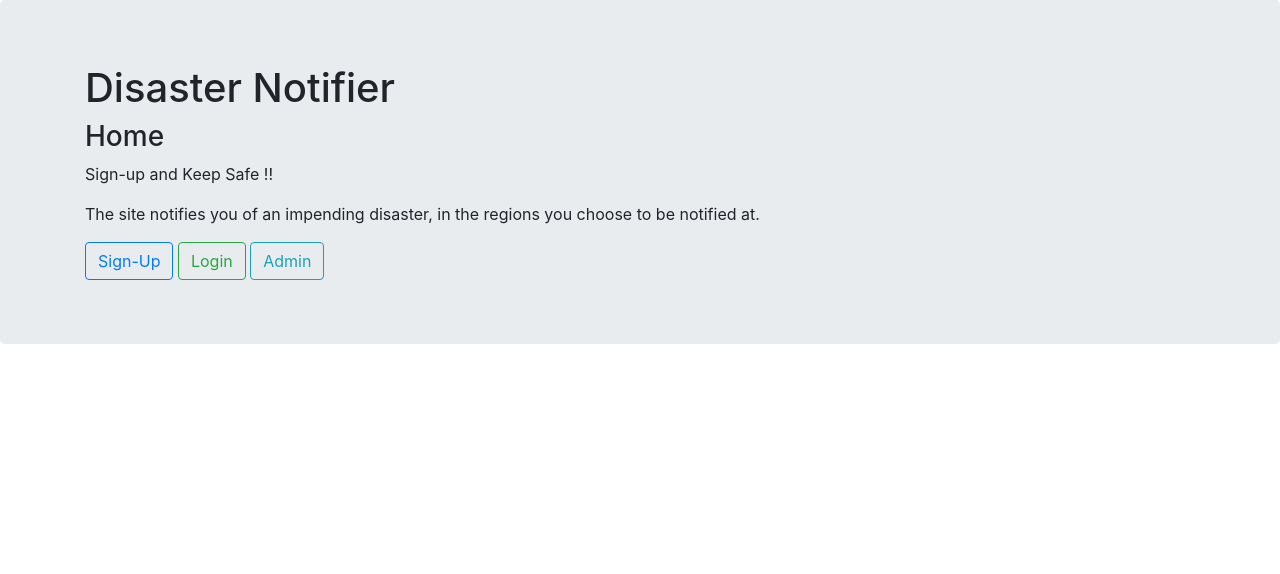
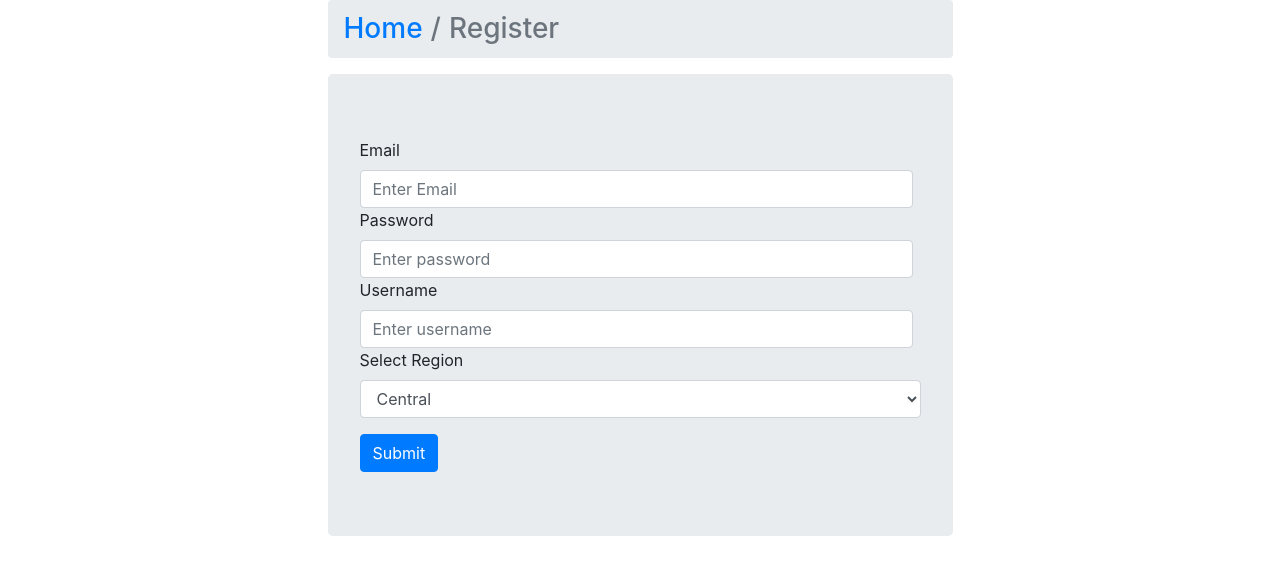
Before and after one commit to kagehina919/Disaster-Management, a React (Create React App) app in the folder frontend/: page /register in a window 1280 px wide. Shown: the top 574 px of the page. Built offline with nearby package versions, Linux system fonts and the light colour scheme.

Commit message:
Register and login pages added

```diff
--- a/frontend/package.json
+++ b/frontend/package.json
@@ -6,6 +6,8 @@
     "bootstrap": "^4.1.3",
     "react": "^16.5.2",
     "react-dom": "^16.5.2",
+    "react-router": "^4.3.1",
+    "react-router-dom": "^4.3.1",
     "react-scripts": "2.0.5",
     "reactstrap": "^6.5.0"
   },
--- a/frontend/src/App.js
+++ b/frontend/src/App.js
@@ -1,23 +1,18 @@
 import React, { Component } from 'react';
-import { Jumbotron, Container } from 'reactstrap';
-import { Button } from 'reactstrap';
+import { Route, Switch } from "react-router-dom";
+import Register from './components/register';
+import Login from './components/login';
+import Home from './components/home';
+
 
 class App extends Component {
   render () {
     return (
-      <div>
-        <Jumbotron >
-        <Container >
-          <h1>Disaster Notifier</h1>
-          <h3>Home</h3>
-          <p>Sign-up and Keep Safe !!</p>
-          <p>The site notifies you of an impending disaster, in the regions you choose to be notified at.</p>
-          <Button outline color="primary">Sign-Up</Button>{' '}
-          <Button outline color="success">Login</Button>{' '}
-          <Button outline color="info">Admin</Button>{' '}
-        </Container>
-        </Jumbotron>
-      </div>
+      <Switch>
+        <Route exact path='/' component={Home}/>
+        <Route path='/register' component={Register}/>
+        <Route path='/login' component={Login}/>
+    </Switch>
     );
   }
 }
--- /dev/null
+++ b/frontend/src/components/home.js
@@ -0,0 +1,29 @@
+import React, { Component } from 'react';
+import { Jumbotron, Container } from 'reactstrap';
+import { Button } from 'reactstrap';
+
+class Home extends Component {
+  render () {
+    return (
+    <div class="row">
+    <div class="col"></div>
+    <div class="col-6">
+        <Jumbotron >
+        <Container >
+          <h1>Disaster Notifier</h1>
+          <h3>Home</h3>
+          <p>Sign-up and Keep Safe !!</p>
+          <p>The site notifies you of an impending disaster, in the regions you choose to be notified at.</p>
+          <Button outline color="primary" href="/register" >Sign Up</Button>{' '}
+          <Button outline color="success" href="/login" >Login</Button>{' '}
+          <Button outline color="info">Admin</Button>{' '}
+        </Container>
+        </Jumbotron>
+    </div>
+    <div class="col"></div>
+    </div>
+    );
+  }
+}
+
+export default Home;
--- /dev/null
+++ b/frontend/src/components/login.js
@@ -0,0 +1,31 @@
+import React, { Component } from 'react';
+import { Button, Form, FormGroup, Label, Input, Breadcrumb, BreadcrumbItem } from 'reactstrap';
+
+class Login extends Component {
+  render() {
+    return (
+      <div class="row">
+        <div class="col"></div>
+        <div class="col-6">
+          <h3>
+            <Breadcrumb>
+              <BreadcrumbItem><a href="/">Home</a></BreadcrumbItem>
+              <BreadcrumbItem active>Login</BreadcrumbItem>
+            </Breadcrumb>
+          </h3>
+          <Form inline>
+            <FormGroup className="mb-2 mr-sm-2 mb-sm-0">
+              <Input type="email" name="email" id="exampleEmail" placeholder="Username" />
+            </FormGroup>
+            <FormGroup className="mb-2 mr-sm-2 mb-sm-0">
+              <Input type="password" name="password" id="examplePassword" placeholder="Password" />
+            </FormGroup>
+            <Button color="success">Login</Button>
+          </Form>
+        </div>
+        <div class="col"></div>
+      </div>
+    );
+  }
+}
+export default Login;
--- /dev/null
+++ b/frontend/src/components/register.js
@@ -0,0 +1,50 @@
+import React, { Component } from 'react';
+import { Jumbotron, Button, Form, FormGroup, Label, Input, Breadcrumb, BreadcrumbItem } from 'reactstrap';
+
+class Register extends Component {
+  render() {
+    return (
+    <div class="row">
+    <div class="col"></div>
+    <div class="col-6">
+    <h3>
+    <Breadcrumb>
+        <BreadcrumbItem><a href="/">Home</a></BreadcrumbItem>
+        <BreadcrumbItem active>Register</BreadcrumbItem>
+      </Breadcrumb>
+    </h3>
+    <Jumbotron>
+      <Form>
+        <FormGroup className="mb-2 mr-sm-2 mb-sm-0">
+          <Label for="exampleEmail" className="mr-sm-2">Email</Label>
+          <Input type="email" name="email" id="exampleEmail" placeholder="Enter Email" />
+        </FormGroup>
+        <FormGroup className="mb-2 mr-sm-2 mb-sm-0">
+          <Label for="examplePassword" className="mr-sm-2">Password</Label>
+          <Input type="password" name="password" id="examplePassword" placeholder="Enter password" />
+        </FormGroup>
+        <FormGroup className="mb-2 mr-sm-2 mb-sm-0">
+          <Label for="exampleUsername" className="mr-sm-2">Username</Label>
+          <Input type="username" name="username" id="exampleUsername" placeholder="Enter username" />
+        </FormGroup>
+        <FormGroup>
+          <Label for="exampleSelect">Select Region</Label>
+          <Input type="select" name="select" id="exampleSelect">
+            <option>Central</option>
+            <option>East</option>
+            <option>North</option>
+            <option>South</option>
+            <option>West</option>
+          </Input>
+        </FormGroup>
+        <Button color="primary" >Submit</Button>
+      </Form>
+    </Jumbotron>
+    </div>
+    <div class="col"></div>
+  </div>
+    );
+  }
+}
+
+export default Register;
--- a/frontend/src/index.js
+++ b/frontend/src/index.js
@@ -4,8 +4,12 @@ import './index.css';
 import App from './App';
 import 'bootstrap/dist/css/bootstrap.min.css';
 import * as serviceWorker from './serviceWorker';
+import { BrowserRouter } from "react-router-dom";
 
-ReactDOM.render(<App />, document.getElementById('root'));
+ReactDOM.render(
+<BrowserRouter>
+    <App />
+</BrowserRouter>, document.getElementById('root'));
 
 // If you want your app to work offline and load faster, you can change
 // unregister() to register() below. Note this comes with some pitfalls.
```
Also changed, not shown: frontend/src/components/register.css (added), 1 other file (tests, documents, lock files or other folders).
